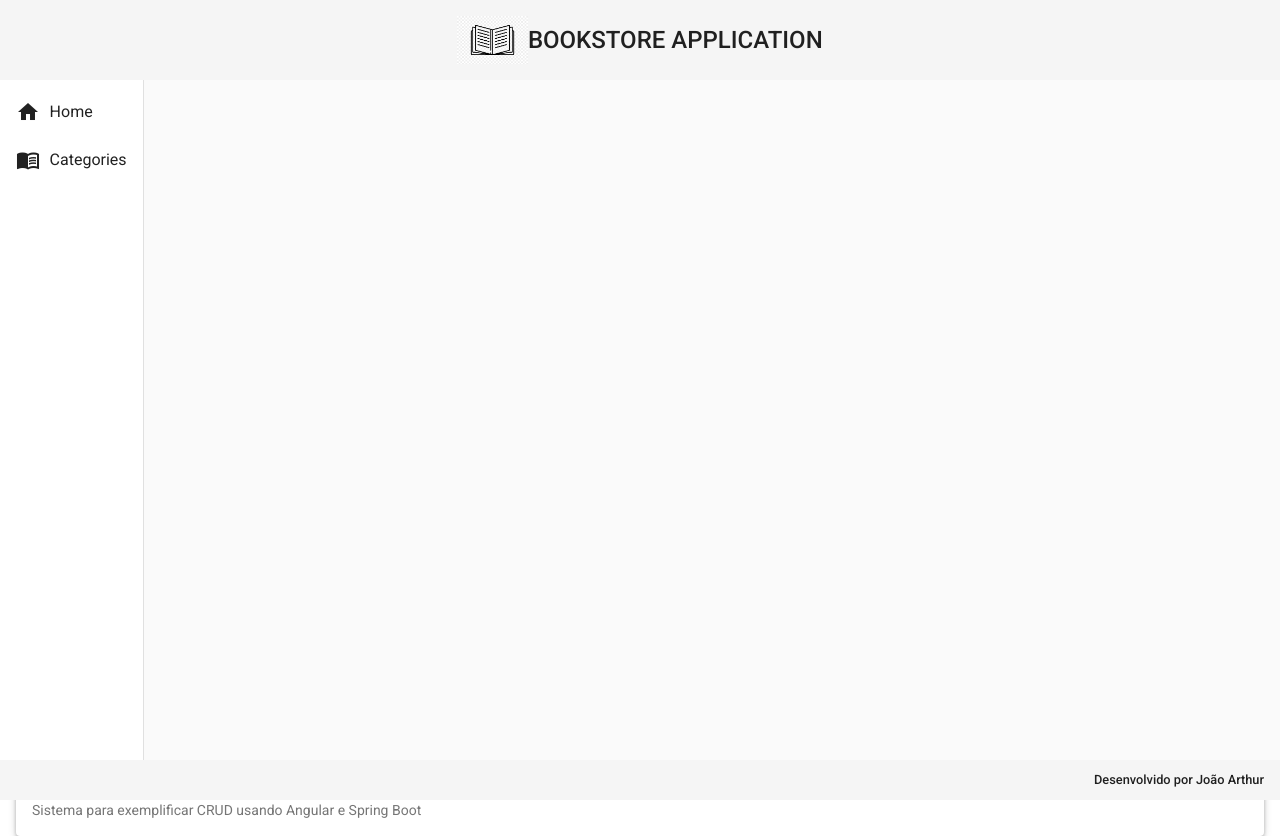
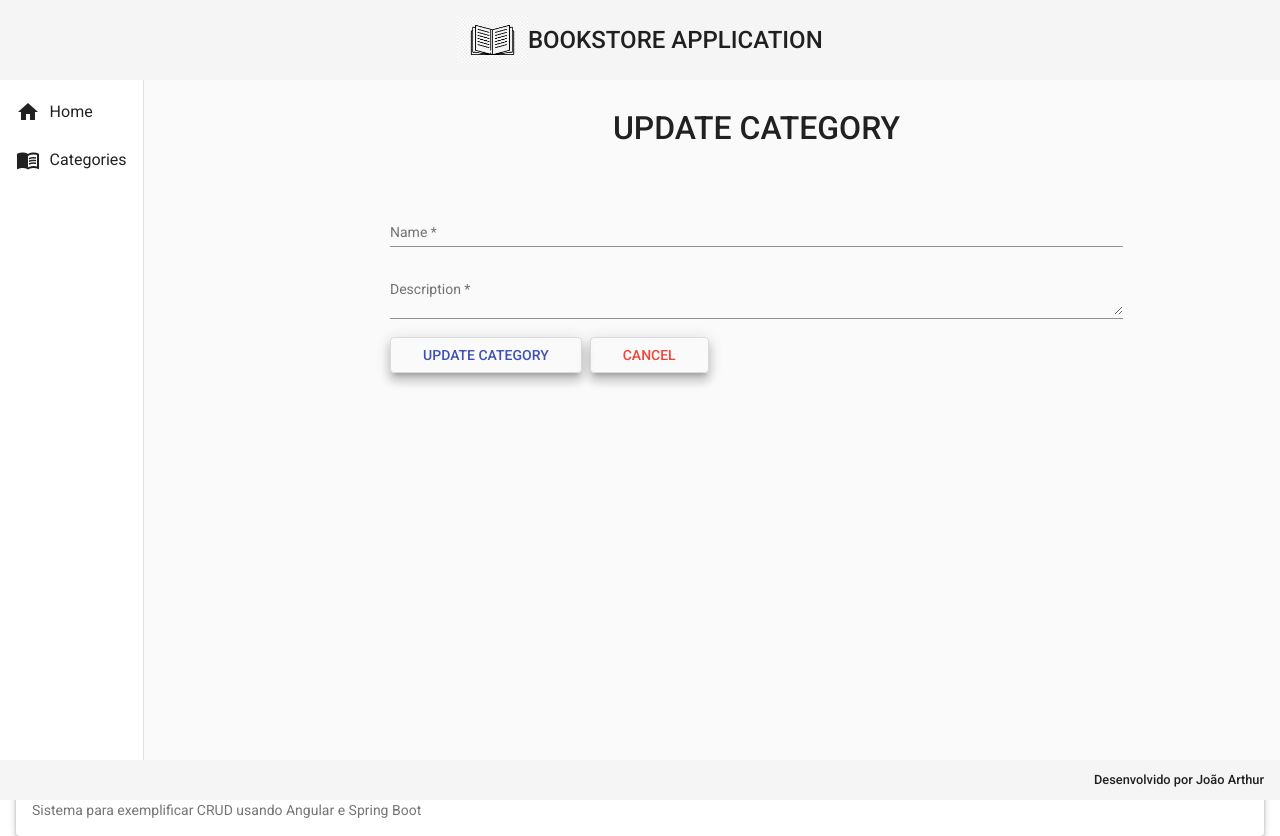
Before and after one commit to joaoarthurcl/bookstore-front, an Angular app: page /categories/update/1 in a window 1280 px wide. Before the commit this address led to /. Built offline with nearby package versions, Linux system fonts and the light colour scheme; no server answers.

Commit message:
Implemented updated method

```diff
--- a/src/app/app-routing.module.ts
+++ b/src/app/app-routing.module.ts
@@ -4,6 +4,7 @@ import { HomeComponent } from './components/views/home/home.component';
 import { NgModule } from '@angular/core';
 import { RouterModule, Routes } from '@angular/router';
 import { CategoryCreateComponent } from './components/views/categories/category-create/category-create.component';
+import { CategoryUpdateComponent } from './components/views/categories/category-update/category-update.component';
 
 const routes: Routes = [
   {
@@ -22,6 +23,10 @@ const routes: Routes = [
     path: 'categories/delete/:id',
     component: CategoryDeleteComponent
   },
+  {
+    path: 'categories/update/:id',
+    component: CategoryUpdateComponent
+  },
 ];
 
 @NgModule({
--- a/src/app/app.module.ts
+++ b/src/app/app.module.ts
@@ -24,6 +24,7 @@ import { MatInputModule } from '@angular/material/input';
 import { MatFormFieldModule } from '@angular/material/form-field';
 import { MatSnackBarModule } from '@angular/material/snack-bar';
 import { CategoryDeleteComponent } from './components/views/categories/category-delete/category-delete.component';
+import { CategoryUpdateComponent } from './components/views/categories/category-update/category-update.component';
 @NgModule({
   declarations: [
     AppComponent,
@@ -34,6 +35,7 @@ import { CategoryDeleteComponent } from './components/views/categories/category-
     CategoryReadComponent,
     CategoryCreateComponent,
     CategoryDeleteComponent,
+    CategoryUpdateComponent,
   ],
   imports: [
     BrowserModule,
--- a/src/app/components/views/categories/category-read/category-read.component.html
+++ b/src/app/components/views/categories/category-read/category-read.component.html
@@ -39,7 +39,7 @@
       <ng-container matColumnDef="actions">
         <th class="mat-header" mat-header-cell *matHeaderCellDef> ACTIONS </th>
         <td mat-cell *matCellDef="let row">
-          <a class="edit" href="#">
+          <a class="edit" routerLink="update/{{ row.id }}">
             <i class="material-icons">edit</i>
           </a>
           <a class="delete" routerLink="delete/{{ row.id }}">
@@ -47,15 +47,8 @@
           </a>
         </td>
       </ng-container>
-
       <tr mat-header-row *matHeaderRowDef="displayedColumns"></tr>
       <tr mat-row *matRowDef="let row; columns: displayedColumns;"></tr>
     </table>
   </div>
-
-
-
-
-
-
 </div>
--- a/src/app/components/views/categories/category-service.service.ts
+++ b/src/app/components/views/categories/category-service.service.ts
@@ -35,6 +35,11 @@ export class CategoryService {
     return this.http.delete<void>(url);
   }
 
+  update(category: Category): Observable<Category> {
+    const url = `${this.baseUrl}categories/${category.id}`
+    return this.http.put<Category>(url, category);
+  }
+
   message(value: String): void {
     this._snack.open(`${value}`, 'OK', {
       horizontalPosition: 'end',
--- /dev/null
+++ b/src/app/components/views/categories/category-update/category-update.component.css
@@ -0,0 +1,28 @@
+form {
+    text-align: center;
+    width: 70%;
+    margin: 2rem auto 0 auto;
+}
+
+h1 {
+    font-size: 2rem;
+    font-weight: 500;
+    margin-bottom: 4rem;
+}
+
+input,
+textarea,
+.form {
+    width: 100%;
+}
+
+.buttons {
+    width: 100%;
+    text-align: start;
+}
+
+button {
+    margin-right: .5rem;
+    padding-right: 2rem;
+    padding-left: 2rem;
+}
--- /dev/null
+++ b/src/app/components/views/categories/category-update/category-update.component.html
@@ -0,0 +1,16 @@
+<form>
+    <h1>UPDATE CATEGORY</h1>
+    <mat-form-field class="form">
+        <mat-label>Name</mat-label>
+        <input [(ngModel)]="this.category.name" required matInput type="text" name="name">
+    </mat-form-field>
+    <mat-form-field class="form">
+        <mat-label>Description</mat-label>
+        <textarea [(ngModel)]="this.category.description" required matInput type="text" name="description"></textarea>
+    </mat-form-field>
+    <div class="buttons">
+        <button class="mat-elevation-z8" mat-stroked-button color="primary" (click)="this.updateCategory()">UPDATE
+            CATEGORY</button>
+        <button class="mat-elevation-z8" mat-stroked-button color="warn" (click)="this.goToCategories()">CANCEL</button>
+    </div>
+</form>
--- /dev/null
+++ b/src/app/components/views/categories/category-update/category-update.component.ts
@@ -0,0 +1,41 @@
+import { Router, ActivatedRoute } from '@angular/router';
+import { CategoryService } from './../category-service.service';
+import { Component, OnInit } from '@angular/core';
+import { Category } from '../category.model';
+
+@Component({
+  selector: 'app-category-update',
+  templateUrl: './category-update.component.html',
+  styleUrls: ['./category-update.component.css']
+})
+export class CategoryUpdateComponent implements OnInit {
+
+  category = {} as Category;
+
+  constructor(private service: CategoryService,
+    private router: Router,
+    private route: ActivatedRoute) { }
+
+  ngOnInit(): void {
+    this.category.id = this.route.snapshot.paramMap.get('id')!;
+    this.findById();
+  }
+
+  findById(): void {
+    this.service.findById(this.category.id!).subscribe((response) => {
+      this.category = response;
+    })
+  }
+
+  updateCategory(): void {
+    this.service.update(this.category).subscribe((response) => {
+      this.category = response;
+      this.goToCategories();
+      this.service.message('Categoria atualizada com sucesso!');
+    })
+  }
+
+  goToCategories() {
+    this.router.navigate(['categories']);
+  }
+}
```
